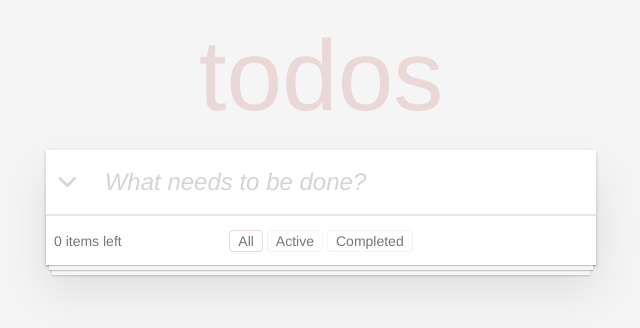
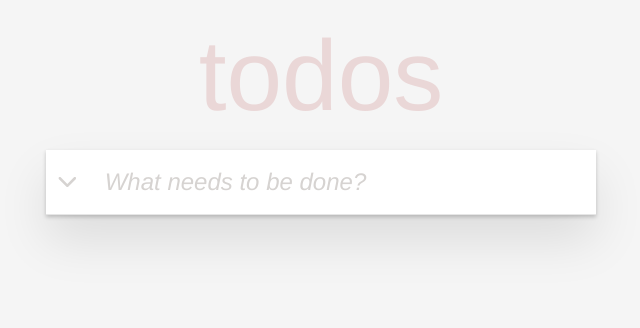
Before and after one commit to yul119/todo-react-typescript, a React (Create React App) app: page / in a window 1280 px wide. Shown: the top 328 px of the page, without its empty margins (319-959 px from the left). Built offline with nearby package versions, Linux system fonts and the light colour scheme.

Commit message:
update ui

```diff
--- a/src/App.tsx
+++ b/src/App.tsx
@@ -120,6 +120,7 @@ const App: React.FC = () => {
             deleteTodo={deleteTodo}
             checkTodo={checkTodo}
           />
+          {allTodos.length > 0 && (
             <Footer
               countTodo={activeTodo.length}
               typeShow={store.typeShow}
@@ -127,6 +128,7 @@ const App: React.FC = () => {
               setTypeShow={setTypeShow}
               showBtn={showBtnClearCompleted}
             />
+          )}
         </div>
       </div>
     </div>
--- a/src/components/footer/Footer.tsx
+++ b/src/components/footer/Footer.tsx
@@ -15,7 +15,7 @@ const Footer = (prop: IFooterProps) => {
   )} left`;
 
   return (
-    <div className='w-full h-[50px] px-2 text-[#777] text-sm flexCenter justify-between border-t-[1px] border-[#e6e6e6] before:footerBefore'>
+    <div className='z-10 w-full h-[50px] px-[15px] text-[#777] text-sm flexCenter justify-between border-t-[1px] border-[#e6e6e6] relative before:footerBefore'>
       <p className='w-[30%]'>{todoLeft}</p>
 
       <div className='w-[40%] flexCenter '>
```
Lines whose indentation alone changed are shown as unchanged.
